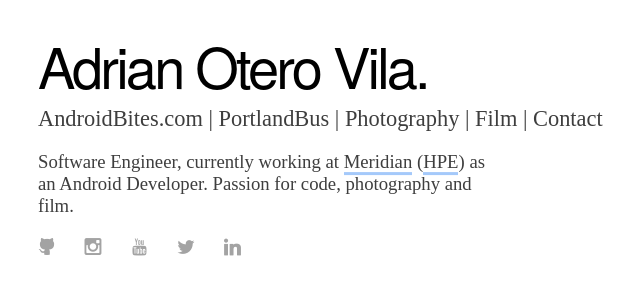
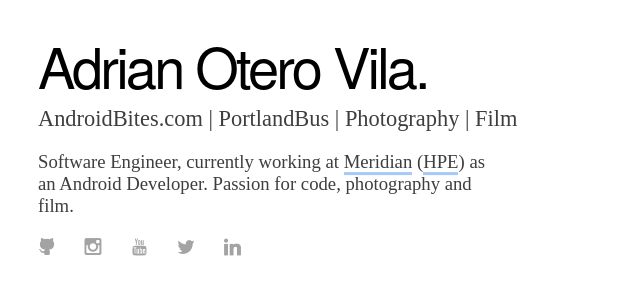
Before and after one commit to aows/aows.github.io, a Jekyll site: the page index.html, which Jekyll copies as it is, in a window 1280 px wide. Shown: the part 299-594 px from the top of the page, without its empty margins (242-882 px from the left). Built offline with Jekyll 4.4.1, drawn with Linux system fonts in a browser that asks for light colours.

Commit message:
removed contact form

```diff
--- a/index.html
+++ b/index.html
@@ -34,7 +34,7 @@
 		<div id="landing">
 			<div id="main">
 				<h1>Adrian Otero Vila.</h1>
-				<h2><a href="http://androidbites.com">AndroidBites.com</a> | <a href="https://play.google.com/store/apps/details?id=ws.otero.adrian.portlandbus">PortlandBus</a> | <a href="http://aows.photos">Photography</a> | <a href="https://www.youtube.com/channel/UCDvq7BPaphEIhBlyDN19rvQ">Film</a> | <a class="contact_page_open" href="#" data-ajax="false">Contact</a></h2>
+				<h2><a href="http://androidbites.com">AndroidBites.com</a> | <a href="https://play.google.com/store/apps/details?id=ws.otero.adrian.portlandbus">PortlandBus</a> | <a href="http://aows.photos">Photography</a> | <a href="https://www.youtube.com/channel/UCDvq7BPaphEIhBlyDN19rvQ">Film</a></h2>
 				<h3>Software Engineer, currently working at <a href="http://meridianapps.com">Meridian</a> (<a href="http://www.hpe.com">HPE</a>) as an Android Developer. Passion for code, photography and film.</h3>
 				<span class="social">
 					<a href="https://github.com/aows/" target=”_blank” data-ajax="false">Q</a>
@@ -56,23 +56,6 @@
 	        ga('send', 'pageview');
 	    </script>
 		-->
-		<div id="contact_page" style="display:none;">
-	    <h2>Contact me at <a href="mailto:aovila@gmail.com" data-ajax="false">aovila@gmail.com</a>.</h2>
-	    <button class="contact_page_close">Close</button>
-		</div>
-		<script src="js/jquery.popupoverlay.js"></script>
-		<script>
-		$(document).ready(function() {
-
-		    $('#contact_page').popup({
-		        color: 'rgba(0,0,0,0.9)',
-		        opacity: 1,
-		        transition: 'all 0.3s',
-		        scrolllock: true,
-		    });
-
-		});
-		</script>
 
 		<script src="js/picturefill.min.js"></script>
 		<script src="js/enquire.min.js"></script>
```
